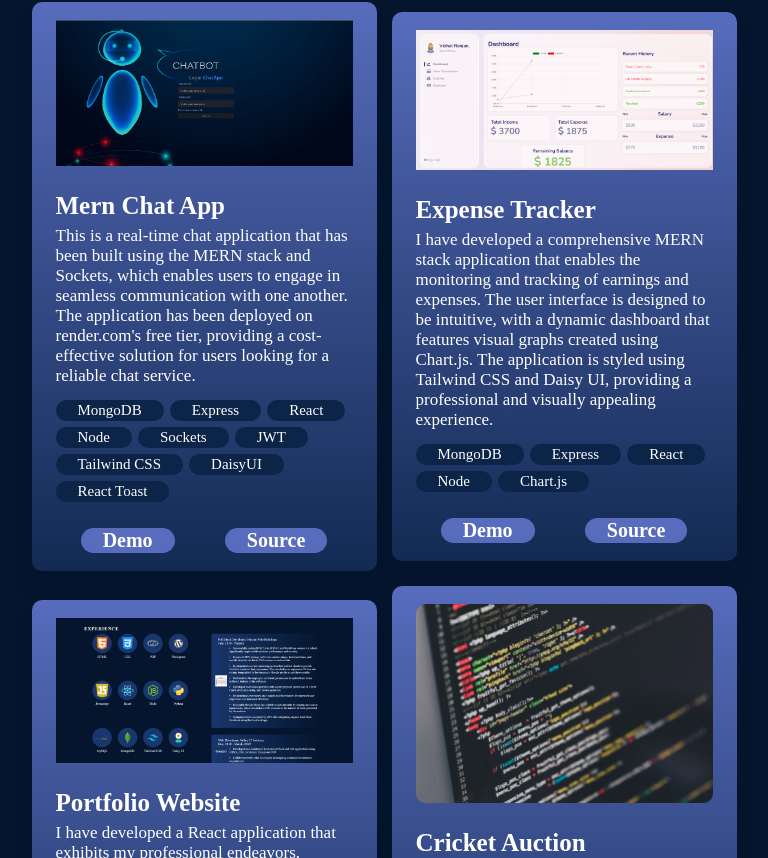
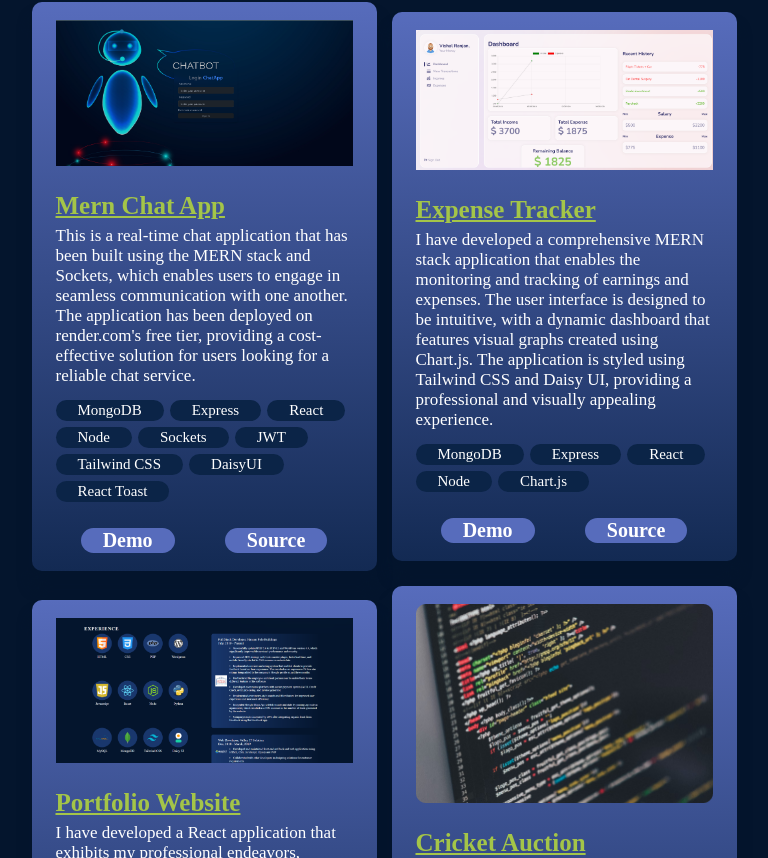
Before and after one commit to vishal7313/react-portfolio, a React (Vite) app: page / in a window 1280 px wide. Shown: the part 2562-3420 px from the top of the page, without its empty margins (256-1024 px from the left). Built offline with nearby package versions, Linux system fonts and the light colour scheme.

Commit message:
Change some css

```diff
--- a/src/components/Projects/ProjectCard.module.css
+++ b/src/components/Projects/ProjectCard.module.css
@@ -15,6 +15,9 @@
 }
 
 .title {
+    color: var(--color-title);
+    text-decoration: underline;
+    font-weight: bold;
     font-size: 25px;
     font-weight: 700;
 }
--- a/src/vars.css
+++ b/src/vars.css
@@ -5,6 +5,7 @@
     --color-secondary: #19376d;
     --color-dark: #0b2447;
     --color-bg: #04152d;
+    --color-title: #a4c548;
 
     /* Fonts */
     --font-robot: "Roboto";
```
Lines whose indentation alone changed are shown as unchanged.
